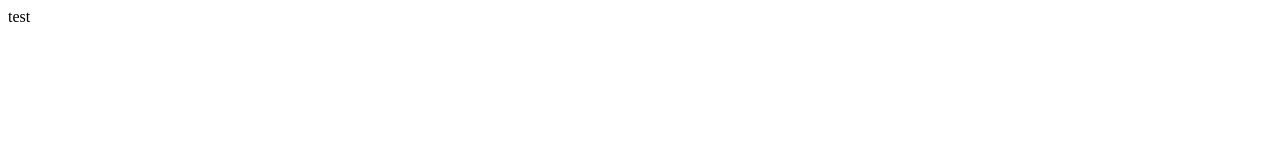
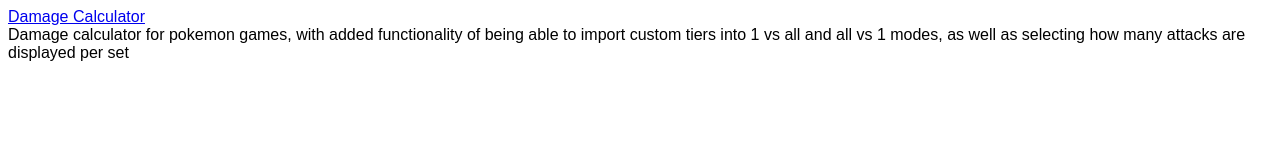
Before and after one commit to Ortheore/ortheore.github.io, a plain HTML site: page index.html in a window 1280 px wide. Drawn offline with Linux system fonts and the light colour scheme.

Commit message:
Added link to damage calc

```diff
--- a/index.html
+++ b/index.html
@@ -2,7 +2,8 @@
 <html>
 	<head>
 	</head>
-	<body>
-		test
+	<body style="font-family:Arial, Helvetica, sans-serif">
+		<a href="honko-damagecalc/honkalculate.template.html">Damage Calculator</a><br>
+		Damage calculator for pokemon games, with added functionality of being able to import custom tiers into 1 vs all and all vs 1 modes, as well as selecting how many attacks are displayed per set
 	</body>
 </html>
```
